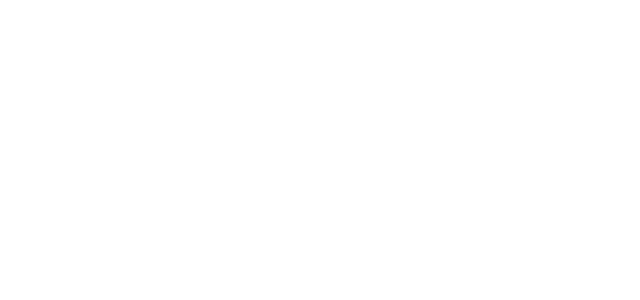
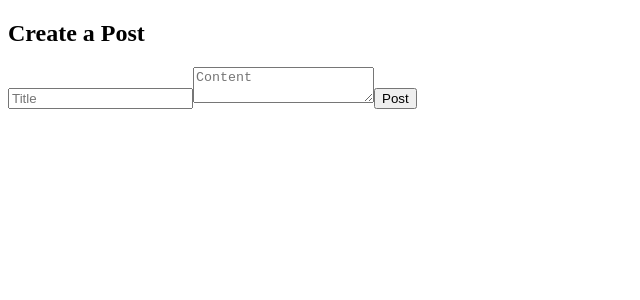
Before and after one commit to shadow-slave/UniLink, a React (Create React App) app in the folder client/: page /create in a window 1280 px wide. Before the commit this address had no page. Shown: the top 300 px of the page, without its empty margins (0-640 px from the left). Built offline with nearby package versions, Linux system fonts and the light colour scheme; sample sign-in values are in the browser's storage.

Commit message:
Add post creation and public feed with author info / Create a post and display the posts

```diff
--- a/client/src/App.js
+++ b/client/src/App.js
@@ -2,6 +2,8 @@
 import Register from "./pages/Register";
 import Login from "./pages/Login";
 import PrivateRoute from "./components/PrivateRoute";
+import CreatePost from "./pages/CreatePost";
+import PostFeed from "./pages/PostFeed";
 
 function App() {
   return (
@@ -17,6 +19,15 @@
             </PrivateRoute>
           }
         />
+        <Route
+          path="/create"
+          element={
+            <PrivateRoute>
+              <CreatePost />
+            </PrivateRoute>
+          }
+        />
+        <Route path="/feed" element={<PostFeed />} />
       </Routes>
     </BrowserRouter>
   );
--- /dev/null
+++ b/client/src/pages/CreatePost.js
@@ -0,0 +1,61 @@
+import React, { useState } from "react";
+import axios from "axios";
+
+const CreatePost = () => {
+  const [formData, setFormData] = useState({ title: "", content: "" });
+  const [message, setMessage] = useState("");
+
+  const handleChange = (e) => {
+    setFormData((prev) => ({
+      ...prev,
+      [e.target.name]: e.target.value,
+    }));
+  };
+
+  const handleSubmit = async (e) => {
+    e.preventDefault();
+    const token = localStorage.getItem("token");
+
+    try {
+      const res = await axios.post(
+        "http://localhost:5000/api/posts",
+        formData,
+        {
+          headers: { Authorization: token },
+        }
+      );
+
+      setMessage("Post created!");
+      setFormData({ title: "", content: "" });
+    } catch (err) {
+      setMessage(err.response?.data?.error || "Failed to create post");
+    }
+  };
+
+  return (
+    <div>
+      <h2>Create a Post</h2>
+      {message && <p>{message}</p>}
+      <form onSubmit={handleSubmit}>
+        <input
+          type="text"
+          name="title"
+          placeholder="Title"
+          value={formData.title}
+          onChange={handleChange}
+          required
+        />
+        <textarea
+          name="content"
+          placeholder="Content"
+          value={formData.content}
+          onChange={handleChange}
+          required
+        />
+        <button type="submit">Post</button>
+      </form>
+    </div>
+  );
+};
+
+export default CreatePost;
--- /dev/null
+++ b/client/src/pages/PostFeed.js
@@ -0,0 +1,47 @@
+import React, { useEffect, useState } from "react";
+import axios from "axios";
+
+const PostFeed = () => {
+  const [posts, setPosts] = useState([]);
+  const [loading, setLoading] = useState(true);
+
+  const fetchPosts = async () => {
+    try {
+      const res = await axios.get("http://localhost:5000/api/posts");
+      setPosts(res.data);
+      setLoading(false);
+    } catch (err) {
+      console.error("Failed to fetch posts:", err);
+    }
+  };
+
+  useEffect(() => {
+    fetchPosts();
+  }, []);
+
+  return (
+    <div>
+      <h2>UniLink Feed</h2>
+      {loading ? (
+        <p>Loading posts...</p>
+      ) : (
+        posts.map((post) => (
+          <div
+            key={post._id}
+            style={{
+              border: "1px solid #ccc",
+              padding: "1rem",
+              marginBottom: "1rem",
+            }}
+          >
+            <h3>{post.title}</h3>
+            <p>{post.content}</p>
+            <small>by {post.author?.name || "Unknown"}</small>
+          </div>
+        ))
+      )}
+    </div>
+  );
+};
+
+export default PostFeed;
```
